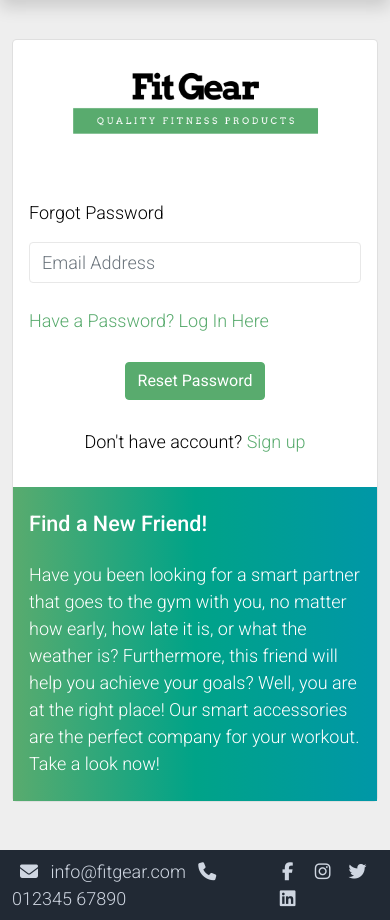
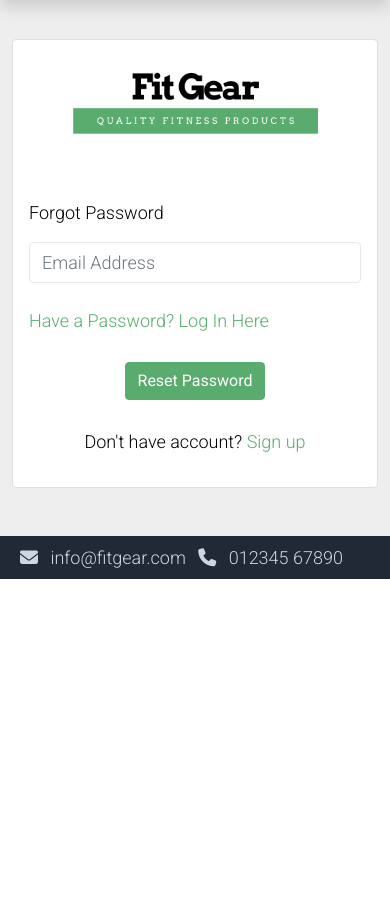
Before and after one commit to kerekmarci/fit-gear, a Django app: page /accounts/forgotPassword/ in a window 390 px wide. Shown: the part 365-1285 px from the top of the page. After the commit the page ends 944 px from the top, so only its background shows below. Run offline with Django 3.2, Linux system fonts and the light colour scheme; data comes from the database, SQL or seed files in the repository; some libraries are stand-ins or nearby versions; grey boxes are pictures that could not be loaded.

Commit message:
Responsivity improved to mobile view

```diff
--- a/templates/accounts/forgotPassword.html
+++ b/templates/accounts/forgotPassword.html
@@ -36,7 +36,7 @@
                                 </form>
                             </div>
                         </div>
-                        <div class="col-lg-6 d-flex align-items-center gradient-custom-2">
+                        <div class="col-lg-6 d-none d-lg-flex align-items-center gradient-custom-2">
                             <div class="text-white px-3 py-4 p-md-5 mx-md-4">
                                 <h4 class="mb-4">Find a New Friend!</h4>
                                 <p class="small mb-0">Have you been looking for a smart partner that goes to the gym
--- a/templates/accounts/login.html
+++ b/templates/accounts/login.html
@@ -60,7 +60,7 @@
                                 {% endif %}
                             </div>
                         </div>
-                        <div class="col-lg-6 d-flex align-items-center gradient-custom-2">
+                        <div class="col-lg-6 d-none d-lg-flex align-items-center gradient-custom-2">
                             <div class="text-white px-3 py-4 p-md-5 mx-md-4">
                                 <h4 class="mb-4">Quality Fitness Products</h4>
                                 <p class="small mb-0">Fit Gear in a fitness product store where you can find a wide
--- a/templates/accounts/register.html
+++ b/templates/accounts/register.html
@@ -52,7 +52,7 @@
                                         class="green-link">Log In</a></p>
                             </article>
                         </div>
-                        <div class="col-lg-6 d-flex align-items-center gradient-custom-2">
+                        <div class="col-lg-6 d-none d-lg-flex align-items-center gradient-custom-2">
                             <div class="text-white px-3 py-4 p-md-5 mx-md-4">
                                 <h4 class="mb-4">Sweat in style</h4>
                                 <p class="small mb-0">We never compromise on quality! We only sell the highest quality,
--- a/templates/includes/footer.html
+++ b/templates/includes/footer.html
@@ -1,4 +1,4 @@
-<footer class="navbar navbar-expand-lg bg-dark navbar-light d-lg-block" id="templatemo_nav_top">
+<footer class="navbar bg-dark navbar-light d-lg-block" id="templatemo_nav_top">
     <div class="container text-light">
         <div class="w-100 d-flex justify-content-between">
             <div>
@@ -8,7 +8,7 @@
                 <i class="fa fa-phone mx-2"></i>
                 <a class="navbar-sm-brand text-light text-decoration-none" href="tel:012345 67890">012345 67890</a>
             </div>
-            <div>
+            <div class="d-none d-md-flex">
                 <a class="text-light" href="https://facebook.com" target="_blank"><i
                         class="fab fa-facebook-f fa-fw me-2"></i></a>
                 <a class="text-light" href="https://www.instagram.com/" target="_blank"><i
--- a/templates/includes/navbar.html
+++ b/templates/includes/navbar.html
@@ -75,7 +75,7 @@
                 <div class="widget-header">
                     <small class="title text-muted">Welcome Guest!</small>
                     <div>
-                        <a href="{% url 'login' %}" class="green-link">Sign in</a> <span class=" dark-transp"> | </span>
+                        <a href="{% url 'login' %}" class="green-link">Log in</a> <span class=" dark-transp"> | </span>
                         <a href="{% url 'register' %}" class="green-link"> Register</a>
                     </div>
                 </div>
```
